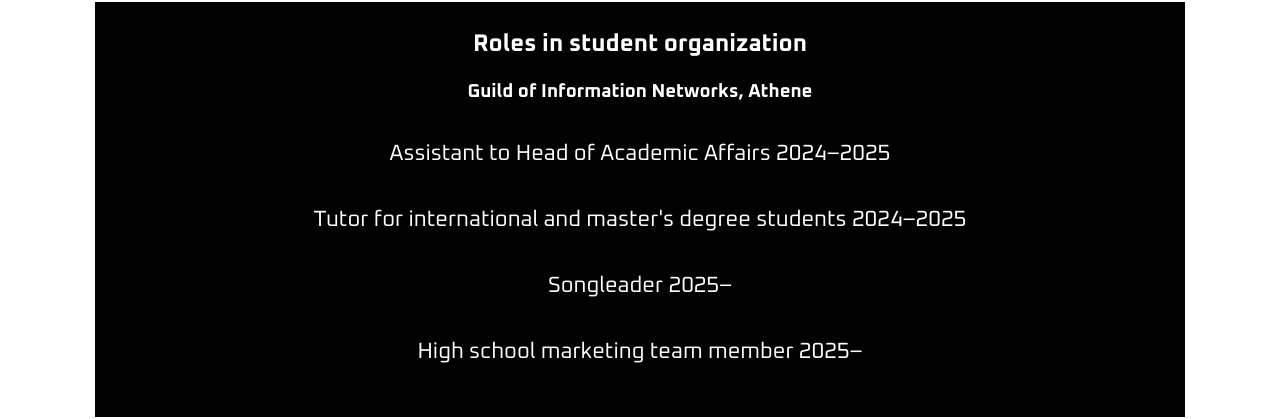
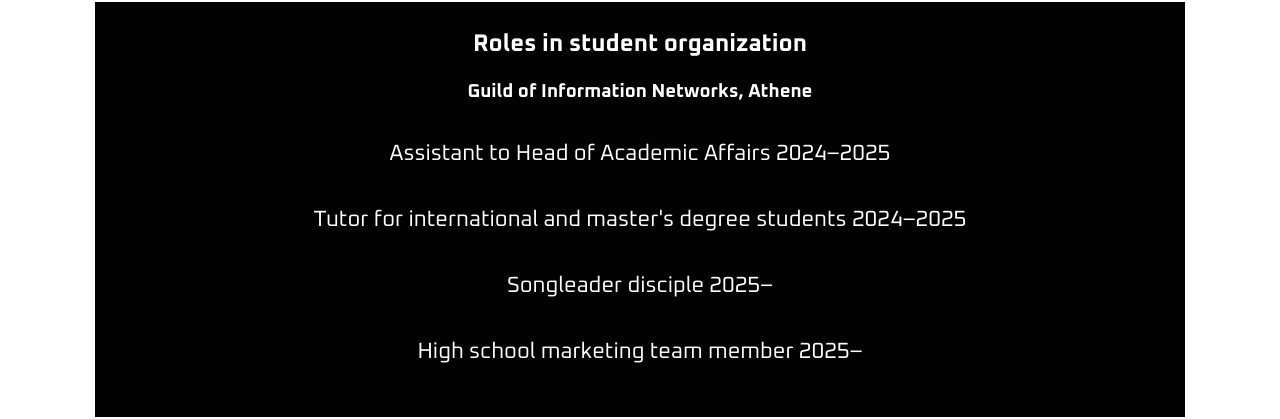
Before and after one commit to silentwinter0/portfolio, a React (Vite) app: page / in a window 1280 px wide. Shown: the part 5907-6326 px from the top of the page. Built offline with nearby package versions, Linux system fonts and the light colour scheme.

Commit message:
Added missing word to volunteer work experience

```diff
--- a/src/pages/FrontPage.jsx
+++ b/src/pages/FrontPage.jsx
@@ -145,7 +145,7 @@ function FrontPage() {
                   <br/><br/>
                   Tutor for international and master's degree students 2024–2025
                   <br/><br/>
-                  Songleader 2025–
+                  Songleader disciple 2025–
                   <br/><br/>
                   High school marketing team member 2025–
                 </>
```
